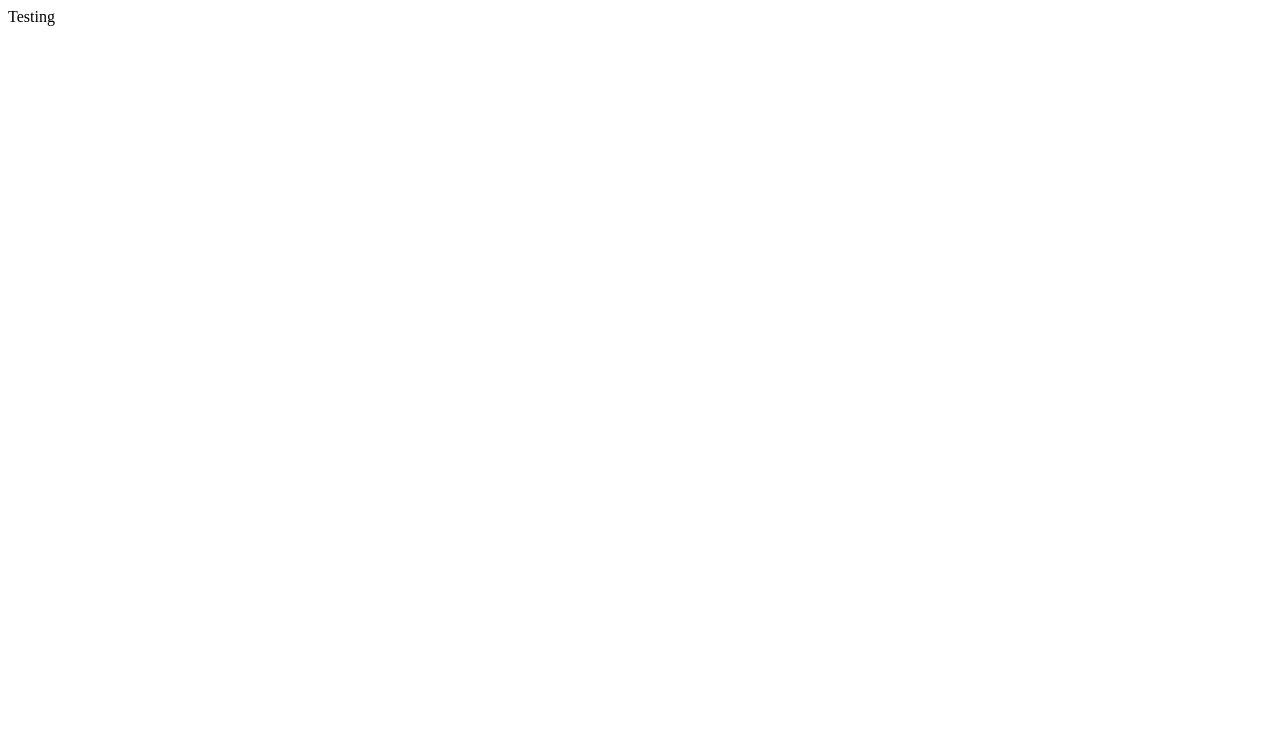
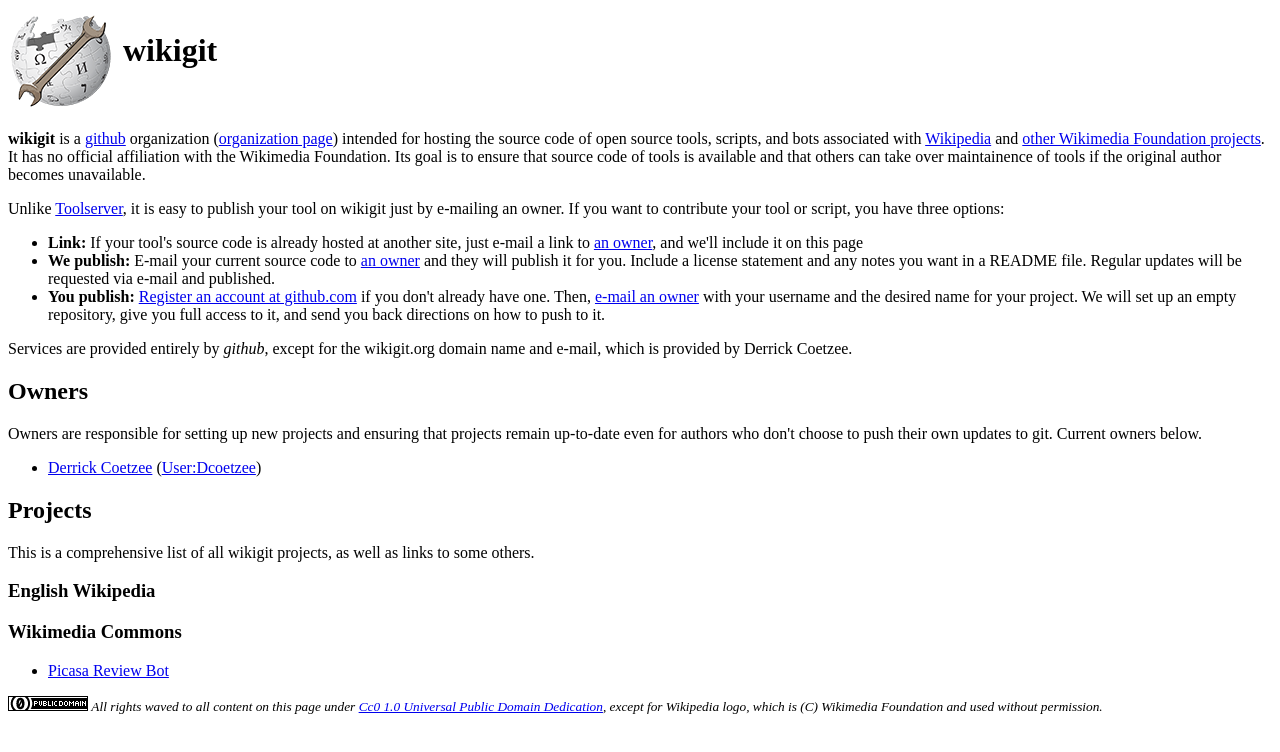
Before and after one commit to wikigit/wikigit.github.com, a plain HTML site: page index.html in a window 1280 px wide. Drawn offline with Linux system fonts and the light colour scheme.

Commit message:
Update with directions, owners, project list, copyright statement, icon

```diff
--- a/index.html
+++ b/index.html
@@ -1 +1,41 @@
-Testing
+<html>
+<head>
+<title>wikigit</title>
+</head>
+<body>
+<table><tr><td><img src="wikigit-icon.small.png"/></img></td><td>&nbsp;</td><td><h1>wikigit</h1></td></tr></table>
+<p><b>wikigit</b> is a <a href="http://github.com/">github</a> organization (<a href="https://github.com/wikigit">organization page</a>) intended for hosting the source code of open source tools, scripts, and bots associated with <a href="http://wikipedia.org">Wikipedia</a> and <a href="http://www.wikimedia.org/">other Wikimedia Foundation projects</a>. It has no official affiliation with the Wikimedia Foundation. Its goal is to ensure that source code of tools is available and that others can take over maintainence of tools if the original author becomes unavailable.</p>
+
+<p>Unlike <a href="https://wiki.toolserver.org/view/Main_Page">Toolserver</a>, it is easy to publish your tool on wikigit just by e-mailing an owner. If you want to contribute your tool or script, you have three options:
+
+<ul>
+<li><b>Link:</b> If your tool's source code is already hosted at another site, just e-mail a link to <a href="#owners">an owner</a>, and we'll include it on this page</li>
+<li><b>We publish:</b> E-mail your current source code to <a href="#owners">an owner</a> and they will publish it for you. Include a license statement and any notes you want in a README file. Regular updates will be requested via e-mail and published.</li>
+<li><b>You publish:</b> <a href="https://github.com/signup/free">Register an account at github.com</a> if you don't already have one. Then, <a href="#owners">e-mail an owner</a> with your username and the desired name for your project. We will set up an empty repository, give you full access to it, and send you back directions on how to push to it.</p>
+</ul>
+
+<p>Services are provided entirely by <i>github</i>, except for the wikigit.org domain name and e-mail, which is provided by Derrick Coetzee.</p>
+
+<h2>Owners</h2>
+<p>Owners are responsible for setting up new projects and ensuring that projects remain up-to-date even for authors who don't choose to push their own updates to git. Current owners below.</p>
+<ul>
+<li><a href="mailto:dc@moonflare.com">Derrick Coetzee</a> (<a href="http://en.wikipedia.org/wiki/User:Dcoetzee">User:Dcoetzee</a>)</li>
+</ul>
+
+<h2>Projects</h2>
+
+<p>This is a comprehensive list of all wikigit projects, as well as links to some others.</p>
+
+<h3>English Wikipedia</h3>
+
+
+<h3>Wikimedia Commons</h3>
+
+<ul>
+<li><a href="https://github.com/wikigit/Picasa-Review-Bot">Picasa Review Bot</a></li>
+</ul>
+
+<img src="cc0.png" width="80" height="15"/><small> <i>All rights waved to all content on this page under <a href="http://creativecommons.org/publicdomain/zero/1.0/">Cc0 1.0 Universal Public Domain Dedication</a>, except for Wikipedia logo, which is (C) Wikimedia Foundation and used without permission.</i></small>
+
+</body>
+</html>
```
Also changed, not shown: cc0.png (added), wikigit-icon.small.png (added).
